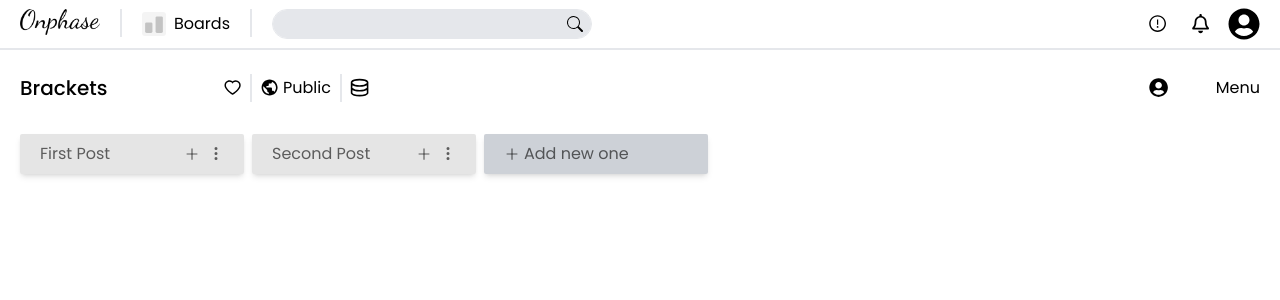
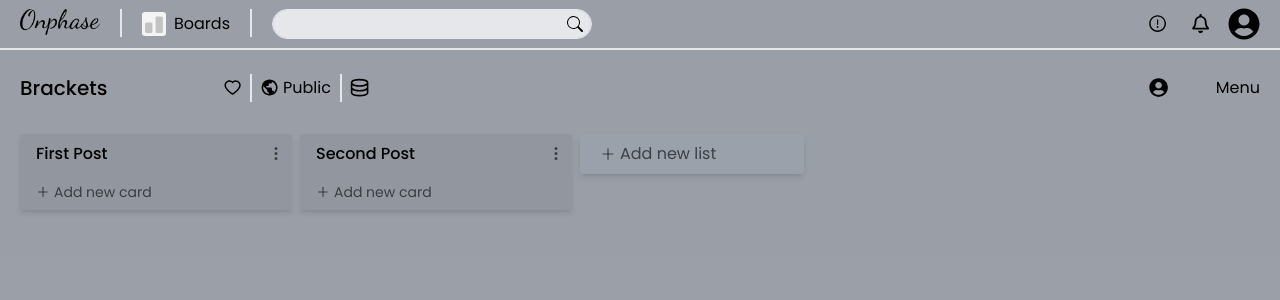
Before and after one commit to maevskyy/TrelloClone, a React (Create React App) app: page / in a window 1280 px wide. Shown: the top 300 px of the page. Built offline with nearby package versions, Linux system fonts and the light colour scheme.

Commit message:
1) Create first card in list 2) Changed wrong state createCard => createLists 3) And smth else

```diff
--- a/src/App.jsx
+++ b/src/App.jsx
@@ -6,7 +6,7 @@ import Main from './components/main/Main';
 const App = () => {
 
   return (
-    <div className="font-Poppins ">
+    <div className="font-Poppins bg-gray-700/50 h-[100vh]">
       <Header/>
       <div className="border"></div>
       <Main/>
--- a/src/components/main/sections/MainCards.jsx
+++ b/src/components/main/sections/MainCards.jsx
@@ -5,35 +5,37 @@ import MainCardsAddButton from './MainCardsAddButton';
 import MainLists from './MainLists';
 
 const MainCards = () => {
-  const [createCard, setCreateCard] = useState(false);
+  const [createLists, setCreateLists] = useState(false);
 
   const [lists, setLists] = useState([
 
-      {title: 'First Post', body: '', id: 1},
-      {title: 'Second Post', body: '', id: 2}
+      {title: 'First Post', body: '', id: 1, cards: []},
+      {title: 'Second Post', body: '', id: 2, cards: []}
 
 
   ]);
 
   const createList = (newList) => {
     setLists([...lists, newList]);
-    setCreateCard(false);
+    setCreateLists(false);
   };
 
-  console.log(lists);
+  const removeList = (oneList) => {
+    setLists(lists.filter(el => el.id !== oneList.id))
+  }
+
 
   return (
     <div className="mt-8 flex gap-2">
       <MainLists
-        // remove={removePost}
-        // post={sortedAndSearchedPosts}
         lists={lists}
+        remove={removeList}
       />
 
       <MainCardsAddButton
         createList={createList}
-        createCard={createCard}
-        setCreateCard={setCreateCard}
+        createLists={createLists}
+        setCreateLists={setCreateLists}
       />
     </div>
   );
--- a/src/components/main/sections/MainCardsAddButton.jsx
+++ b/src/components/main/sections/MainCardsAddButton.jsx
@@ -4,7 +4,7 @@ import { styles } from '../../../styles';
 
 import { AiOutlinePlus, AiOutlineClose } from 'react-icons/ai';
 
-const MainCardsAddButton = ({ createList, setCreateCard, createCard }) => {
+const MainCardsAddButton = ({ createList, setCreateLists, createLists }) => {
 
   const [listInfo, setListInfo] = useState({
     title: '',
@@ -22,24 +22,24 @@ const MainCardsAddButton = ({ createList, setCreateCard, createCard }) => {
   }
 
   const closeHandler = () => {
-    setCreateCard(createCard => !createCard)
+    setCreateLists(createLists => !createLists)
   }
 
 
 
   return (
     <div>
-      {createCard ? (
-        <div className={`w-[14em] border p-2 rounded-sm bg-black/10 shadow-md`}>
+      {createLists ? (
+        <div className={`w-[17em]  p-[0.35em] rounded-sm bg-black/5 shadow-md`}>
           <input
-            className=" w-full border-blue-300 border-2 outline-none px-2 py-1 text-sm rounded-sm mb-1"
-            placeholder="Name of the card"
+            className=" w-full border-blue-500 border-2 outline-none px-2 py-1 text-sm rounded-sm mb-1"
+            placeholder="List name"
             onChange={e => setListInfo({...listInfo, title: e.target.value})}
             value={listInfo.title}
           />
           <div className="flex gap-2 ">
             <button
-              className="bg-blue-300 px-2 py-1 text-sm rounded-sm text-black/60"
+              className="bg-blue-500 text-white px-2 py-1 text-sm  font-medium rounded-sm text-black/60"
               onClick={listInfo.title === '' ? null : handlerFunc}
             >
               Create
@@ -55,7 +55,7 @@ const MainCardsAddButton = ({ createList, setCreateCard, createCard }) => {
           className={`${styles.searchBackLights} w-[14em] bg-black/10 hover:bg-black/5 hover:text-black/80 py-2 px-5 rounded-sm text-black/60 flex items-center gap-1 shadow-md`}
         >
           <AiOutlinePlus />
-          Add new one
+          Add new list
         </button>
       )}
 
--- a/src/components/main/sections/MainListItem.jsx
+++ b/src/components/main/sections/MainListItem.jsx
@@ -1,18 +1,50 @@
-import React from 'react';
+import React, { useState } from 'react';
 
-import { AiOutlinePlus } from 'react-icons/ai';
+import { styles } from '../../../styles';
+
+import { AiOutlinePlus, AiOutlineClose } from 'react-icons/ai';
 import { GoKebabVertical } from 'react-icons/go';
 
 const MainListItem = (props) => {
+  const [createListCard, setCreateListCard] = useState(false);
+
   return (
-    <div
-      className=' min-w-[14em] max-w-fit h-fit bg-black/10 hover:bg-black/5 hover:text-black/80 py-2 px-5 rounded-sm text-black/60 flex items-center gap-1 shadow-md  justify-between'
-    >
-        <div className="">{props.lists.title}</div>
-        <div className="flex gap-2 items-center">
-            <AiOutlinePlus/>
-            <GoKebabVertical/>
+    <div className=" min-w-[17em] max-w-fit h-fit bg-black/5 pt-2 pb-1 pl-2 pr-1 rounded-sm text-black/60 flex-col items-center shadow-md ">
+      <div className="flex justify-between items-center pl-2 pr-0">
+        <h1 className=" text-black font-medium">{props.lists.title}</h1>
+        <div className="p-1 rounded-md hover:bg-gray-200  hover:cursor-pointer">
+          <GoKebabVertical onClick={() => props.remove(props.lists)} />
         </div>
+      </div>
+      {createListCard ? (
+        <div className={`m-2 rounded-sm `}>
+          <textarea
+            className=" w-full shadow-md h-14 outline-none px-2 py-1 text-sm rounded-sm mb-1 resize-none"
+            placeholder="Enter the name of this card"
+          />
+          <div className="flex gap-2 ">
+            <button className="bg-blue-500 text-white px-2 py-1 text-sm  font-medium rounded-sm text-black/60">
+              Create card
+            </button>
+            <button>
+              <AiOutlineClose
+                className={`${styles.iconShape} hover:cursor-pointer`}
+                onClick={() =>
+                  setCreateListCard((createListCard) => !createListCard)
+                }
+              />
+            </button>
+          </div>
+        </div>
+      ) : (
+        <button
+          className={`${styles.searchBackLights} w-[14em] mt-3 bg-transparent text-sm hover:bg-black/5 hover:text-black/80 py-1 px-2 rounded-sm text-black/60 flex items-center gap-1`}
+          onClick={() => setCreateListCard((createListCard) => !createListCard)}
+        >
+          <AiOutlinePlus />
+          Add new card
+        </button>
+      )}
     </div>
   );
 };
--- a/src/components/main/sections/MainLists.jsx
+++ b/src/components/main/sections/MainLists.jsx
@@ -1,11 +1,14 @@
 import React from 'react';
 import MainListItem from './MainListItem';
 
-const MainLists = ({lists}) => {
+const MainLists = ({lists, remove}) => {
+
+
+
     return (
         <div className='flex gap-2'>
             {lists.map((el, index) =>
-            <MainListItem className="" lists={el} key={el.id}/>
+            <MainListItem className="" remove={remove} lists={el} key={el.id}/>
             )}
         </div>
     );
```
